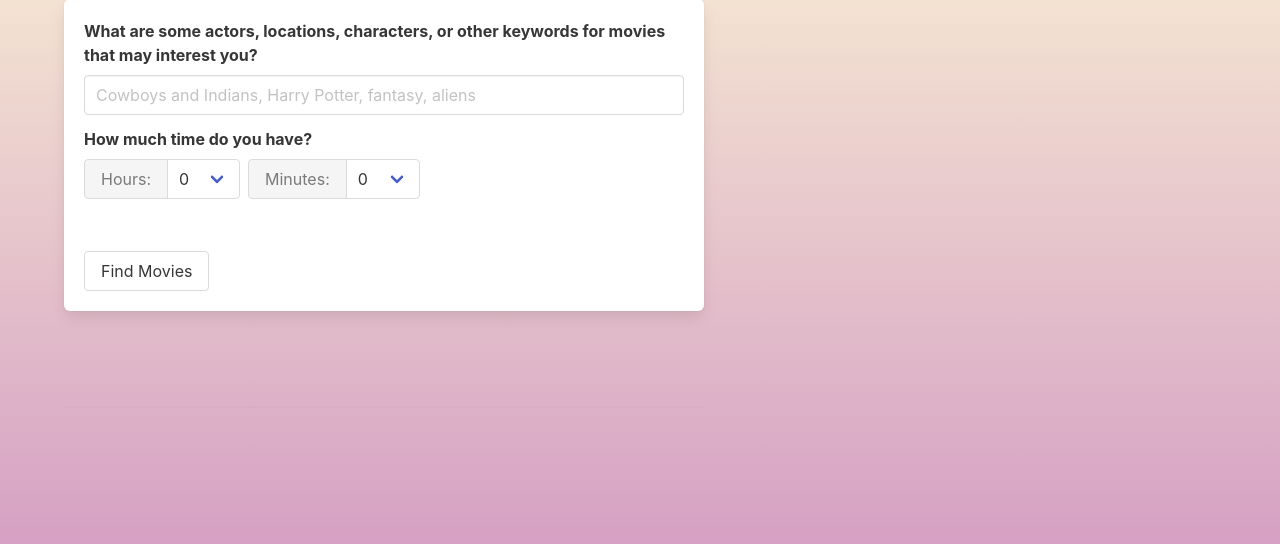
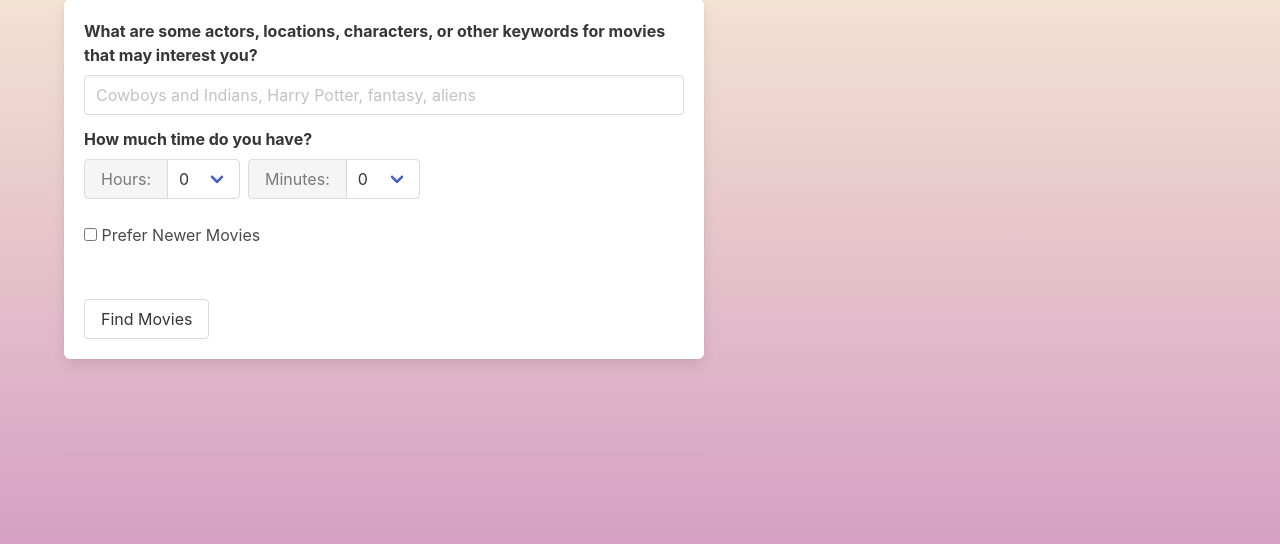
Before and after one commit to tmcdo1/moviemash, a Flask app: page / in a window 1280 px wide. Shown: the part 194-738 px from the top of the page. Run offline with Flask 2, Linux system fonts and the light colour scheme; some libraries are stand-ins or nearby versions.

Commit message:
added preferred movies

```diff
--- a/main.py
+++ b/main.py
@@ -37,9 +37,10 @@ def get_results():
     query = req_body['query']
     hours = int(req_body['hours'])
     minutes = int(req_body['minutes'])
+    new_movies = bool(req_body['new'])
 
     # TODO: get movies given info
-    results = ranking.score(query, hours * 60 + minutes)
+    results = ranking.score(query, hours * 60 + minutes, new_movies)
 
     return jsonify({ 'movies': results })
 
--- a/src/ranking.py
+++ b/src/ranking.py
@@ -12,10 +12,9 @@ def score(query, time_available, preferred_new=False):
     query_it = list(filter(None, query_list)) # Create list of words removing any empty strings
     query = ' '.join(query_it)
 
-
     ES_SCORE_WEIGHT = 0.6
     RATING_SCORE_WEIGHT = 0.4
-    NEW_SCORE_WEIGHT = 0.3
+    NEW_SCORE_WEIGHT = 8
 
     # movies = []
     # max_es_score = 0.0
@@ -46,7 +45,7 @@ def score(query, time_available, preferred_new=False):
 
         # If newer movies are preferred, add to score
         if preferred_new:
-            MOVIE_YEAR_BASE = 1895
+            MOVIE_YEAR_BASE = 1930
             movie_year = MOVIE_YEAR_BASE
             try:
                 movie_year = int(movie['_source']['movie_year'])
@@ -69,6 +68,7 @@ def score(query, time_available, preferred_new=False):
             movie_runtime = sys.maxsize
 
         if movie_runtime < time_available:
+            # print(movie['_source']['movie_name'], movie['_score'])
             movie_results.append(movie['_source'])
             time_available -= movie_runtime
 
--- a/templates/index.html
+++ b/templates/index.html
@@ -49,7 +49,14 @@
                             </div>
                         </div>
 
-                        <input class="button" type="submit" value="Find Movies">
+                        <div class="field">
+                            <label class="checkbox">
+                                <input id="new-movies-checkbox" type="checkbox">
+                                Prefer Newer Movies
+                            </label>
+                        </div>
+
+                        <input id="form-submit" class="button" type="submit" value="Find Movies">
                     </form>
                 </div>
             </div>
@@ -106,7 +113,7 @@
                 document.getElementById('loading').classList.add('is-hidden')
             }
 
-            async function getResults(query, hours, min) {
+            async function getResults(query, hours, min, newMovies) {
                 let response = await fetch('/results', {
                     method: 'POST',
                     mode: 'same-origin',
@@ -116,7 +123,8 @@
                     body: JSON.stringify({
                         query,
                         hours,
-                        minutes: min
+                        minutes: min,
+                        new: newMovies
                     })
                 })
                 let jsonResponse = await response.json()
@@ -131,10 +139,12 @@
                 let hours = hoursSelect.options[hoursSelect.selectedIndex].value
                 let minSelect = document.getElementById('num-min')
                 let mins = minSelect.options[minSelect.selectedIndex].value
+
+                let preferNewMovies = document.getElementById('new-movies-checkbox').checked
                 // Start loading display
                 startLoading()
 
-                getResults(query, hours, mins)
+                getResults(query, hours, mins, preferNewMovies)
                     .then(results => {
                         // Expecting results to be a list of movie objects
                         let resultsTable = document.getElementById('movie-results-body')
@@ -142,6 +152,7 @@
                             let row = document.createElement('tr')
                             let name = document.createElement('th')
                             let runtime = document.createElement('td')
+                            let year = document.createElement('td')
 
                             let imdb = document.createElement('td')
                             let imdbLink = document.createElement('a')
@@ -151,8 +162,10 @@
 
                             name.innerText = result.movie_name
                             runtime.innerText = `${result.movie_runtime} min`
+                            year.innerText = result.movie_year
                             row.appendChild(name)
                             row.appendChild(runtime)
+                            row.appendChild(year)
                             row.appendChild(imdb)
 
                             resultsTable.appendChild(row)
@@ -202,8 +215,8 @@
             min-width: calc(var(--min-content-width)-50px);
         }
 
-        #timing {
-            margin-bottom: 5vh;
+        #form-submit {
+            margin-top: 5vh;
         }
 
         #timing > div {
```
